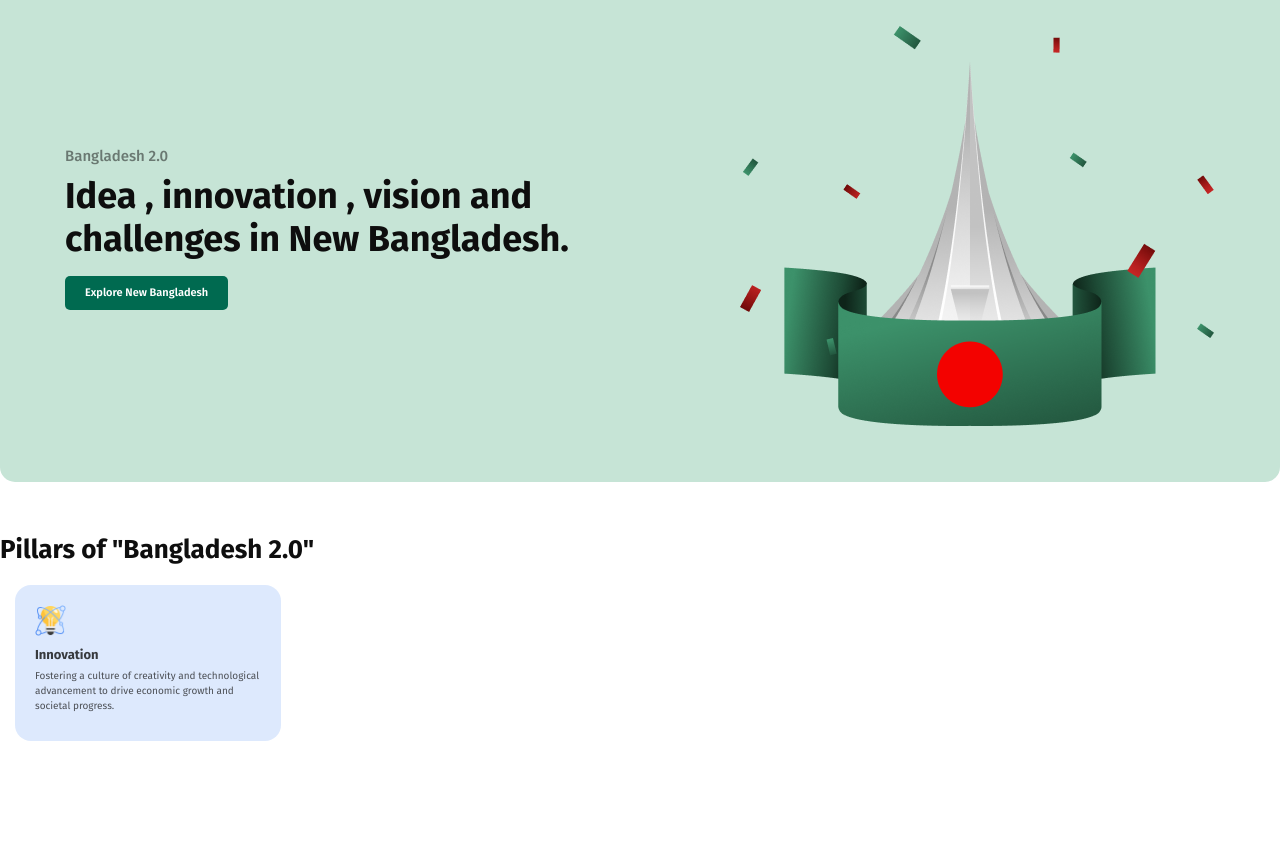
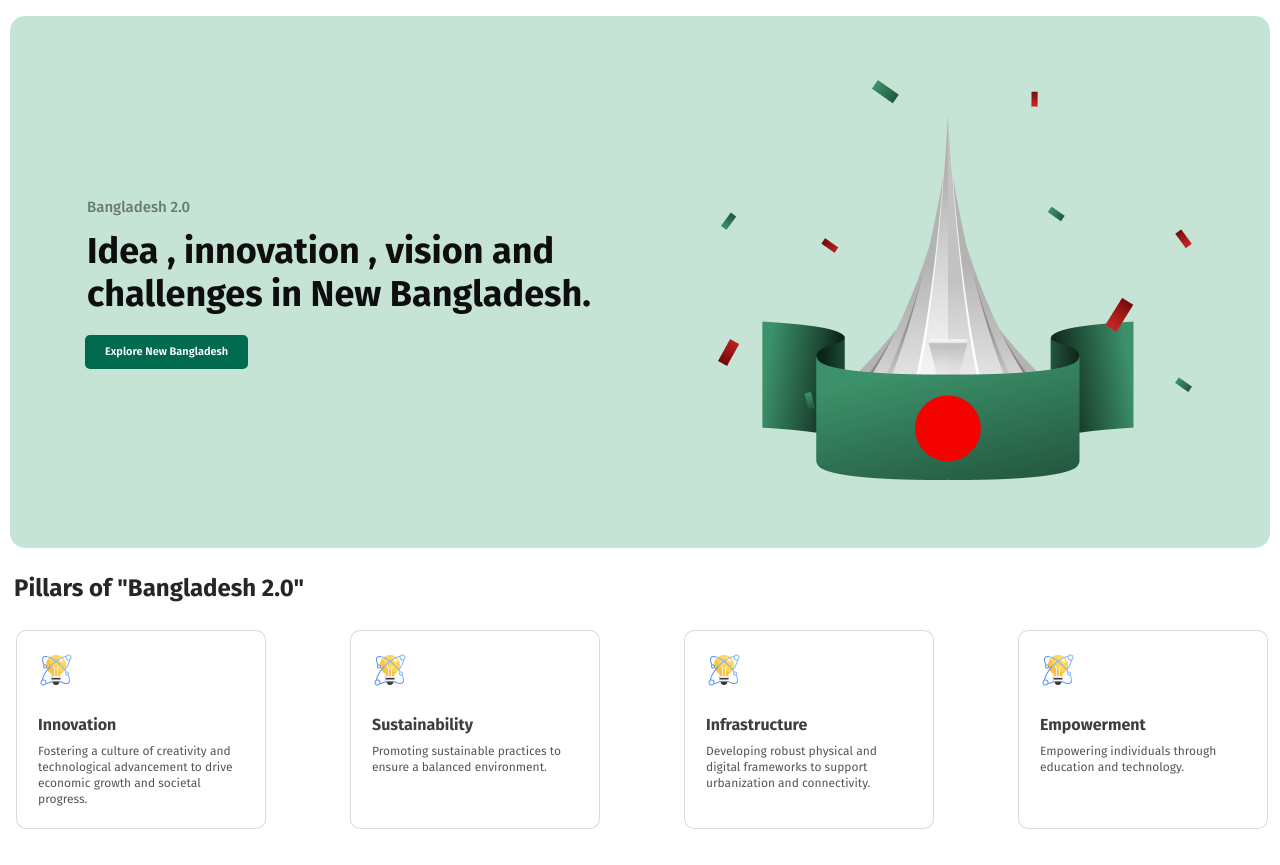
Before and after one commit to noornabi-noor/Bangladesh-2.0, a plain HTML site: page index.html in a window 1280 px wide. Shown: the part 69-934 px from the top of the page. Before the commit the page ends 810 px from the top, so only its background shows below. Drawn offline with Linux system fonts and the light colour scheme.

Commit message:
Pillar section successfully completed

```diff
--- a/index.html
+++ b/index.html
@@ -35,16 +35,12 @@
       </div>
     </section>
 
-
-    <div class="pillars-title">
+    <section id="pillars-box">
       <h2>Pillars of "Bangladesh 2.0"</h2>
-    </div>
-
-
-    <section id="pillars">
-      <div>
+      <div class="pillars-container">
+        <div class="pillars">
           <div class="pillars-img">
-          <img src="assets/card-icon.png" alt="" />
+            <img src="assets/card-icon.png" alt="Innovation Icon" />
           </div>
           <div class="some-info">
             <h4 class="pillars-title">Innovation</h4>
@@ -54,7 +50,48 @@
             </p>
           </div>
         </div>
+
+        <div class="pillars">
+          <div class="pillars-img">
+            <img src="assets/card-icon.png" alt="Sustainability Icon" />
+          </div>
+          <div class="some-info">
+            <h4 class="pillars-title">Sustainability</h4>
+            <p class="pillars-subtitle">
+              Promoting sustainable practices to ensure a balanced environment.
+            </p>
+          </div>
+        </div>
+
+        <div class="pillars">
+          <div class="pillars-img">
+            <img src="assets/card-icon.png" alt="Infrastructure Icon" />
+          </div>
+          <div class="some-info">
+            <h4 class="pillars-title">Infrastructure</h4>
+            <p class="pillars-subtitle">
+              Developing robust physical and digital frameworks to support urbanization and connectivity.
+            </p>
+          </div>
+        </div>
+
+        <div class="pillars">
+          <div class="pillars-img">
+            <img src="assets/card-icon.png" alt="Empowerment Icon" />
+          </div>
+          <div class="some-info">
+            <h4 class="pillars-title">Empowerment</h4>
+            <p class="pillars-subtitle">
+              Empowering individuals through education and technology.
+            </p>
+          </div>
+        </div>
+      </div>
     </section>
+
+
+
+
 
   </body>
 </html>
--- a/styles/style.css
+++ b/styles/style.css
@@ -2,8 +2,8 @@
 /* font-family: "Fira Sans", serif; */
 
 * {
-  margin: 0px;
-  padding: 0px;
+  margin: 2px;
+  padding: 2px;
   box-sizing: border-box;
 }
 
@@ -65,7 +65,6 @@ nav > ul > li:last-child {
   display: flex;
   justify-content: center;
   align-items: center;
-  margin-bottom: 52px;
 }
 
 .hero-container {
@@ -129,63 +128,74 @@ nav > ul > li:last-child {
 
 /* Pillars section css design */
 
-.pillars-title h2 {
-  color: rgb(14, 14, 14);
-  font-family: Fira Sans;
-  font-size: 26px;
-  font-weight: 700;
-  line-height: 31px;
-  margin: 20px 0px;
-  letter-spacing: 0%;
-  text-align: left;
-  gap: 20;
+#pillars-box {
+  width: 100%;
+  display: flex;
+  flex-direction: column;
+  align-items: flex-start;
+  margin: 20px 0;
 }
 
-#pillars {
-  width: 266px;
-  height: auto;
-  position: static;
+#pillars-box h2 {
+  font-family: Fira Sans;
+  font-size: 24px;
+  font-weight: 700;
+  color: rgba(14, 14, 14, 0.9);
+  margin-bottom: 20px;
+}
+
+.pillars-container {
+  width: 100%;
+  display: flex;
+  flex-direction: row;
+  justify-content: space-between;
+  gap: 20px;
+  flex-wrap: wrap;
+}
+
+.pillars {
+  flex: 1;
+  max-width: 250px;
   display: flex;
   flex-direction: column;
-  justify-content: flex-start;
-  align-items: flex-start;
+  align-items: left;
   gap: 15px;
-  padding: 20px;
-  flex: none;
-  order: 0;
-  flex-grow: 1;
-  margin: 0px 15px;
+  padding: 15px;
   box-sizing: border-box;
-  border-radius: 16px;
-  background: rgba(84, 144, 245, 0.2);
+  border: 0.65px solid rgba(14, 14, 14, 0.15);
+  border-radius: 10px;
+  background: rgb(255, 255, 255);
 }
 
-#pillars .pillars-img {
-  width: 31px;
+.pillars-img {
+  width: 40px;
+  text-align: center;
 }
 
 .pillars-img img {
   width: 100%;
+  display: block;
 }
 
-#pillars .some-info .pillars-title {
-  color: rgba(14, 14, 14, 0.8);
-  font-family: Fira Sans;
-  margin: 7px 0px;
-  font-size: 13px;
-  font-weight: 700;
-  line-height: 15px;
-  letter-spacing: 0%;
+.some-info {
+  display: flex;
+  flex-direction: column;
   text-align: left;
 }
 
-#pillars .some-info .pillars-subtitle {
+.pillars-title {
+  font-family: Fira Sans;
+  font-size: 16px;
+  font-weight: 700;
+  color: rgba(14, 14, 14, 0.8);
+  margin: 0 0 5px;
+}
+
+.pillars-subtitle {
+  font-family: Fira Sans;
+  font-size: 12px;
+  font-weight: 400;
   color: rgba(14, 14, 14, 0.7);
-  font-family: Fira Sans;
-  margin: 7px 0px;
-  font-size: 10px;
-  font-weight: 400;
-  line-height: 15px;
-  letter-spacing: 0%;
-  text-align: left;
+  line-height: 16px;
+  margin: 0;
 }
```
Lines whose indentation alone changed are shown as unchanged.
